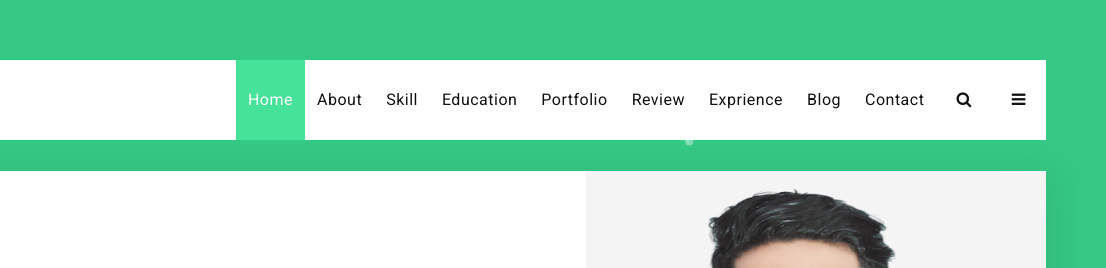
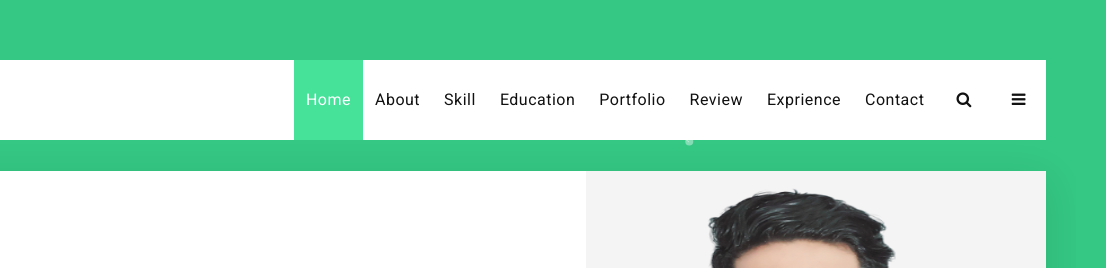
Before and after one commit to Shahed-Chy-Suzan/Dr.Mahamudul-Islam-Chowdhury, a plain HTML site: page index.html in a window 1280 px wide. Shown: the top 268 px of the page, 174-1280 px from the left. Drawn offline with nearby package versions, Linux system fonts and the light colour scheme.

Commit message:
blog removed

```diff
--- a/index.html
+++ b/index.html
@@ -179,11 +179,11 @@
                     <i class="fa fa-pencil" aria-hidden="true"></i> Experience
                   </a>
                 </li>
-                <li class="sn-item">
+                <!-- <li class="sn-item">
                   <a href="7" class="waves-effect">
                     <i class="fa fa-newspaper-o" aria-hidden="true"></i> Blog
                   </a>
-                </li>
+                </li> -->
                 <li class="sn-item">
                   <a href="8" class="waves-effect">
                     <i class="fa fa-envelope-o" aria-hidden="true"></i> Contact
@@ -239,7 +239,7 @@
                 <li><a href="4" class="waves-effect default">portfolio</a></li>
                 <li><a href="5" class="waves-effect default">Review</a></li>
                 <li><a href="6" class="waves-effect default">exprience</a></li>
-                <li><a href="7" class="waves-effect default">blog</a></li>
+                <!-- <li><a href="7" class="waves-effect default">blog</a></li> -->
                 <li><a href="8" class="waves-effect default">contact</a></li>
                 <li class="search_btn">
                   <a href="0" class="waves-effect default cd-search-trigger">
@@ -274,7 +274,7 @@
                       <li><a href="4" class="waves-effect default">portfolio</a></li>
                       <li><a href="5" class="waves-effect default">Review</a></li>
                       <li><a href="6" class="waves-effect default">exprience</a></li>
-                      <li><a href="7" class="waves-effect default">blog</a></li>
+                      <!-- <li><a href="7" class="waves-effect default">blog</a></li> -->
                       <li><a href="8" class="waves-effect default">contact</a></li>
                       <li>
                         <a href="0" class="waves-effect default cd-search-trigger">
```
